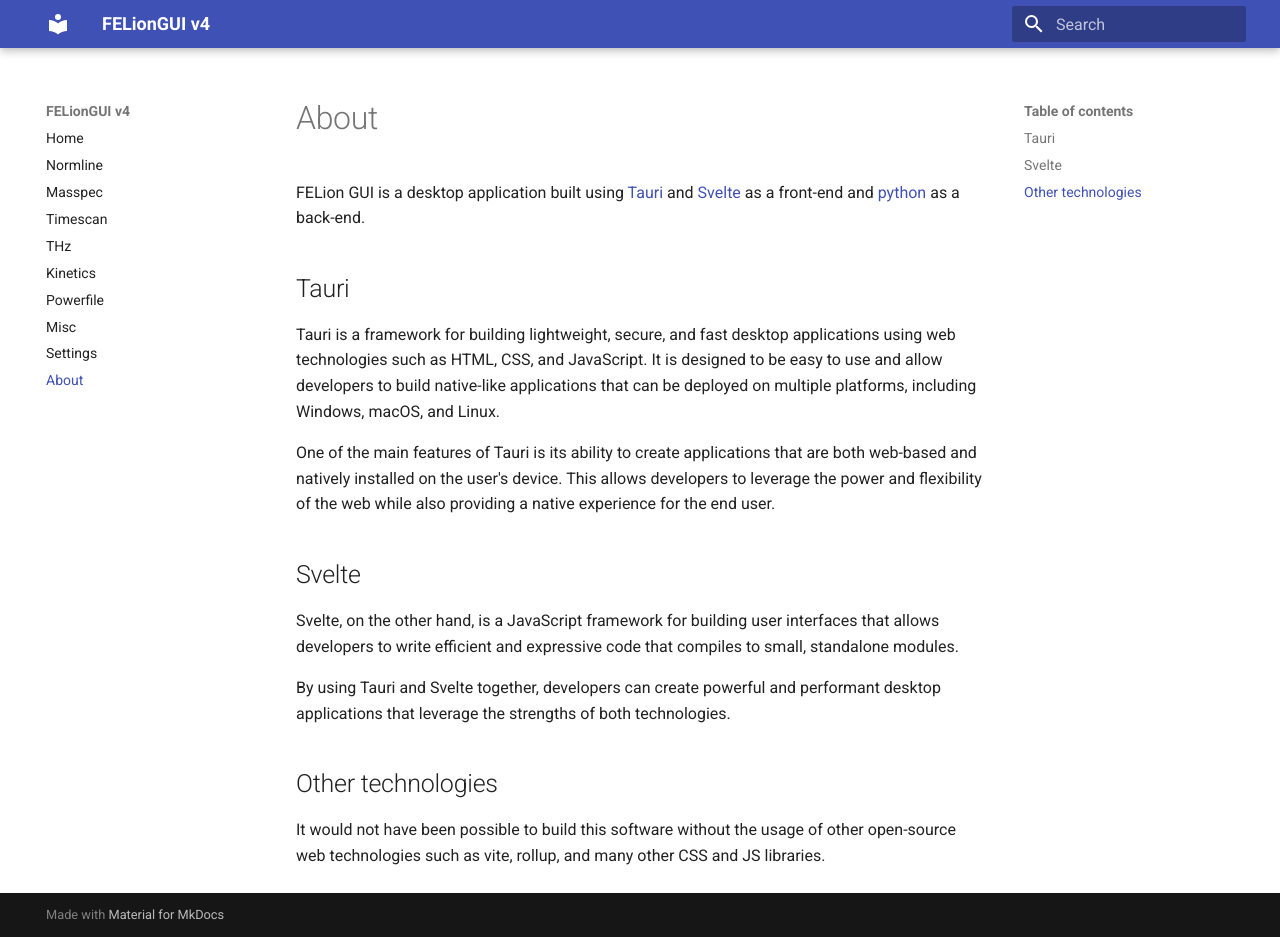
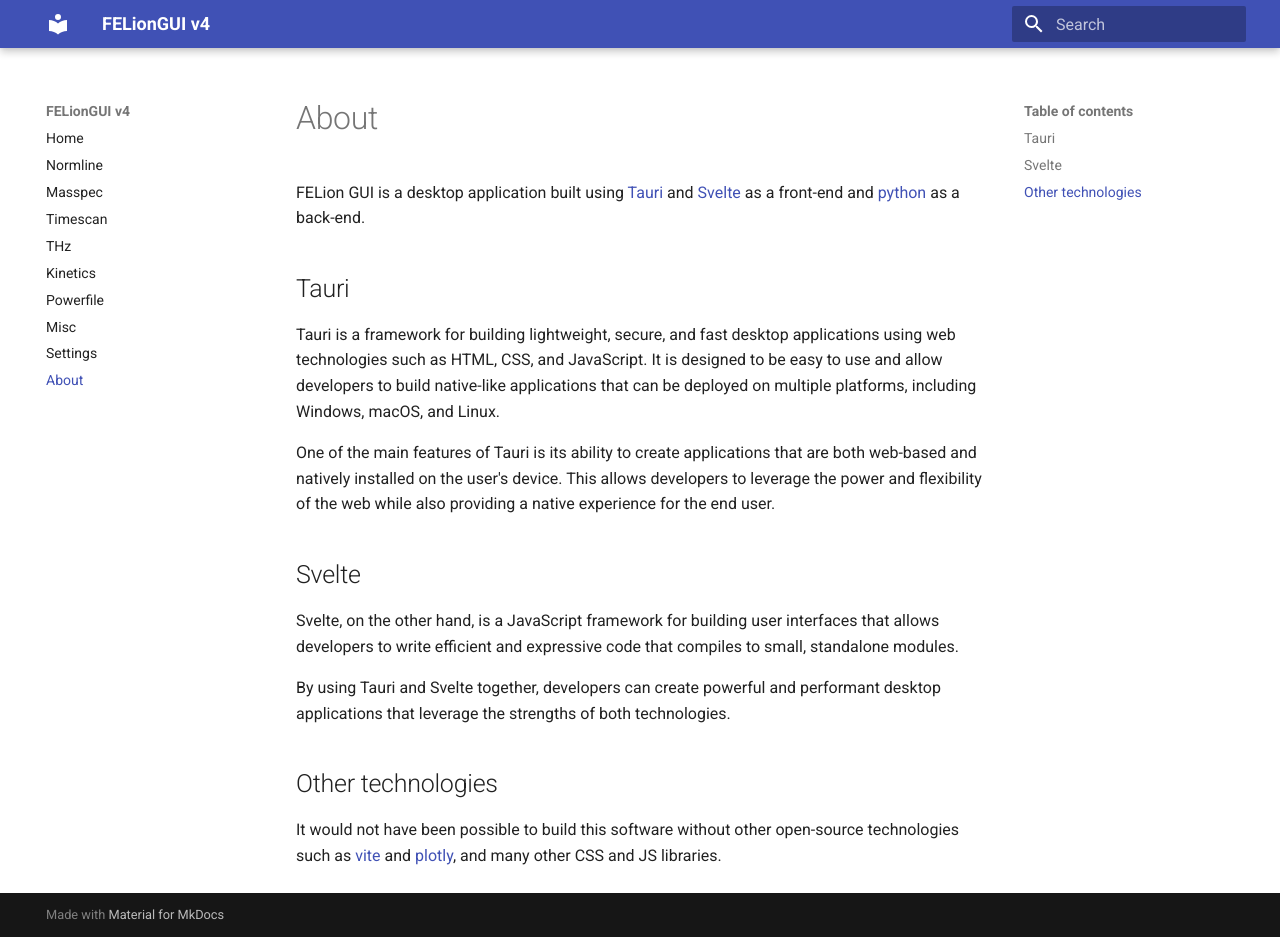
Before and after one commit to aravindhnivas/felion_docs, an MkDocs documentation site: the page built from docs/about.md, in a window 1280 px wide and 937 px high. Built offline with MkDocs 1.6.1 and Material for MkDocs 9.7.7, drawn with Linux system fonts in a browser that asks for light colours.

Commit message:
Update about.md

```diff
--- a/docs/about.md
+++ b/docs/about.md
@@ -16,4 +16,4 @@
 
 ## Other technologies
 
-It would not have been possible to build this software without the usage of other open-source web technologies such as vite, rollup, and many other CSS and JS libraries.
+It would not have been possible to build this software without other open-source technologies such as [vite](https://vitejs.dev/) and [plotly](https://plotly.com/javascript/), and many other CSS and JS libraries.
```
